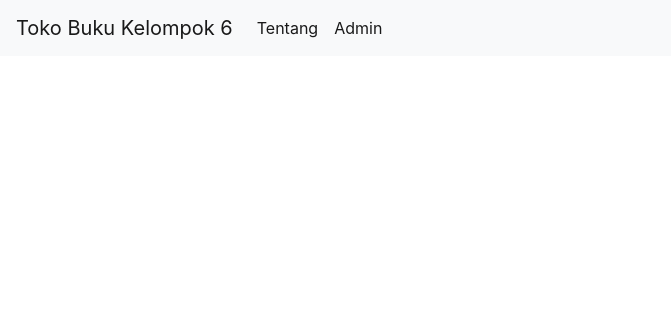
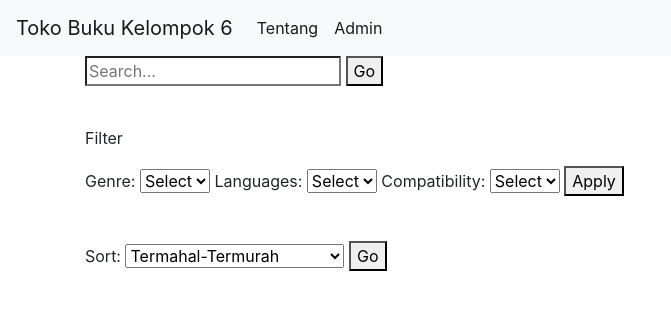
Before and after one commit to TI19nazhiifyahya/web-scrape, a Flask app: page /home/ in a window 1280 px wide. Shown: the top 316 px of the page, without its empty margins (0-671 px from the left). Run offline with Flask 2, Linux system fonts and the light colour scheme; data that the repository does not hold is empty; some libraries are stand-ins or nearby versions.

Commit message:
adding search, unfinished filter, and unfinished sort

```diff
--- a/toko-buku/app.py
+++ b/toko-buku/app.py
@@ -110,10 +110,55 @@ def scrape_gplay_books(url):
 
     return book_info
 
+def genre_list():
+    conn = get_db_connection()
+    cursor = conn.cursor()
+    query = "SELECT genres FROM buku"
+    cursor.execute(query)
+    result = cursor.fetchall()
+    genre_list = ['Select']
+    for entry in result:
+        genres = entry[0].split(' / ')
+        for genre in genres:
+            if genre not in genre_list:
+                genre_list.append(genre)
+    return genre_list
+
+def lang_list():
+    conn = get_db_connection()
+    cursor = conn.cursor()
+    query = "SELECT language FROM buku"
+    cursor.execute(query)
+    result = cursor.fetchall()
+    lang_list = ['Select']
+    for entry in result:
+        langs = entry
+        for lang in langs:
+            if lang not in lang_list:
+                lang_list.append(lang)
+    return lang_list
+
+def comp_list():
+    conn = get_db_connection()
+    cursor = conn.cursor()
+    query = "SELECT compatibility FROM buku"
+    cursor.execute(query)
+    result = cursor.fetchall()
+    comp_list = ['Select']
+    for entry in result:
+        comps = entry[0].split(', ')
+        for comp in comps:
+            if comp not in comp_list:
+                comp_list.append(comp)
+    return comp_list
+
 app = Flask(__name__)
 app.secret_key = 'thisIsSecret'
 
 @app.route('/')
+def one():
+    return redirect(url_for('home'))
+
 @app.route('/home/')
 def home():
     conn = get_db_connection()
@@ -134,7 +179,111 @@ def home():
         }
         datas.append(record)
     conn.close()
-    return render_template('home.html',datas=datas)
+    return render_template('home.html', datas=datas, genre_list = genre_list(), lang_list = lang_list(), comp_list = comp_list())
+
+@app.route('/search/', methods=['POST'])
+def search():
+    if request.method == 'POST':
+        srch_phrase = request.form['search-phrs']
+        conn = get_db_connection()
+        cursor = conn.cursor()
+        query = f"SELECT * FROM buku WHERE title LIKE '%{srch_phrase}%'"
+        cursor.execute(query)
+        result = cursor.fetchall()
+        books = []
+        for entry in result:
+            record = {
+                'id': entry[0],
+                'cover': entry[1],
+                'title': entry[2],
+                'description': entry[3],
+                'author': entry[4],
+                'publisher': entry[5],
+                'price': entry[11],
+                'rating': entry[12]
+            }
+            books.append(record)
+        conn.close()
+        return render_template('home.html', datas = books, genre_list = genre_list(), lang_list = lang_list(), comp_list = comp_list())
+
+@app.route('/filter/', methods=['POST'])
+def filter():
+    if request.method == 'POST':
+        genre = request.form['genre']
+        lang = request.form['lang']
+        comp =  request.form['comp']
+        if genre == 'Select' and lang == 'Select' and comp == 'Select':
+            return redirect(url_for('home'))
+        query = 'SELECT * FROM buku WHERE '
+        if genre != 'Select':
+            query+="genres LIKE '%"+genre+"%'"
+        if lang != 'Select':
+            if genre != 'Select':
+                query+="AND language LIKE '%"+lang+"%'"
+            else:
+                query+="language LIKE '%"+lang+"%'"
+        if comp != 'Select':
+            if genre != 'Select' or lang != 'Select':
+                query+="AND compatibility LIKE '%"+comp+"%'"
+            else:
+                query+="compatibility LIKE '%"+comp+"%'"
+        conn = get_db_connection()
+        cursor = conn.cursor()
+        cursor.execute(query)
+        result = cursor.fetchall()
+        conn.close()
+        books = []
+        for entry in result:
+            record = {
+                'id': entry[0],
+                'cover': entry[1],
+                'title': entry[2],
+                'description': entry[3],
+                'author': entry[4],
+                'publisher': entry[5],
+                'price': entry[11],
+                'rating': entry[12]
+            }
+            books.append(record)
+        return render_template('home.html', datas = books, genre_list = genre_list(), lang_list = lang_list(), comp_list = comp_list())
+
+
+@app.route('/sort/', methods=['POST'])
+def sort():
+    if request.method == 'POST':
+        query = 'SELECT * FROM buku ORDER BY '
+        if request.form['sort-opt'] == 'termahal-termurah':
+            query+='price DESC, title'
+        elif request.form['sort-opt'] == 'termurah-termahal':
+            query+='price ASC, title'
+        elif request.form['sort-opt'] == 'terbaru-terlama':
+            query+='publication_date DESC, title'
+        elif request.form['sort-opt'] == 'terlama-terbaru':
+            query+='publication_date ASC, title'
+        elif request.form['sort-opt'] == 'rating tertinggi-terendah':
+            query+='rating DESC, title'
+        elif request.form['sort-opt'] == 'rating terendah-tertinggi':
+            query+='rating ASC, title'
+
+        conn = get_db_connection()
+        cursor = conn.cursor()
+        cursor.execute(query)
+        result = cursor.fetchall()
+        conn.close()
+        books = []
+        for entry in result:
+            record = {
+                'id': entry[0],
+                'cover': entry[1],
+                'title': entry[2],
+                'description': entry[3],
+                'author': entry[4],
+                'publisher': entry[5],
+                'price': entry[11],
+                'rating': entry[12]
+            }
+            books.append(record)
+        return render_template('home.html', datas = books, genre_list = genre_list(), lang_list = lang_list(), comp_list = comp_list())
 
 @app.route('/detail/<int:buku_id>/')
 def detail(buku_id):
--- a/toko-buku/templates/home.html
+++ b/toko-buku/templates/home.html
@@ -3,13 +3,56 @@
 <h1>{% block title %}Book Catalogue{% endblock %}</h1>
 
 {% block content %}
+<form action="{{ url_for('search') }}" method="POST">
+    <input type="search" name="search-phrs" placeholder="Search...">
+    <button type="submit">Go</button>
+</form>
+<br>
+<p>Filter</p>
+<form action="{{ url_for('filter') }}" method="POST">
+    <label for="genre-f">Genre: </label>
+    <select name="genre" id="genre-f">
+        {% for genre in genre_list %}
+            <option value="{{ genre }}">{{ genre }}</option>
+        {% endfor %}
+    </select>
+
+    <label for="lang-f">Languages: </label>
+    <select name="lang" id="lang-f">
+        {% for lang in lang_list %}
+            <option value="{{ lang }}">{{ lang }}</option>
+        {% endfor %}
+    </select>
+
+    <label for="comp-f">Compatibility: </label>
+    <select name="comp" id="comp-f">
+        {% for comp in comp_list %}
+            <option value="{{ comp }}">{{ comp }}</option>
+        {% endfor %}
+    </select>
+
+    <button type="submit">Apply</button>
+</form>
+<br>
+<form action="{{ url_for('sort') }}" method="POST">
+    <label for="sort">Sort: </label>
+    <select name="sort-opt" id="sort">
+        <option value="termahal-termurah">Termahal-Termurah</option>
+        <option value="termurah-termahal">Termurah-Termahal</option>
+        <option value="terbaru-terlama">Terbaru-Terlama</option>
+        <option value="terlama-terbaru">Terlama-Terbaru</option>
+        <option value="rating tertinggi-terendah">Rating Tertinggi-Terendah</option>
+        <option value="rating terendah-tertinggi">Rating Terendah-Tertinggi</option>
+    </select>
+    <button>Go</button>
+</form>
+
 <div class="row">
     {% for data in datas %}
         <div class="col-lg-3">
             <div aria-hidden="true" style="height: 400px; max-width: 280px;border:1px solid black;margin:10px;padding:10px;">
                 <a href="{{ url_for('detail', buku_id=data['id']) }}"><img aria-hidden="true" style="max-height: 230px; max-width: 160px; height: 230px;" src="{{ data['cover'] }}"></a>
                 <marquee scrollamount="5">{{ data['title'] }}</marquee>
-                <!--<p>Deskripsi : {{ data['description'] }}</p>-->
                 <p>Penulis : {{ data['author'] }}</p>
                 <p>Penerbit : {{ data['publisher'] }}</p>
                 <span>{{ data['rating'] }}</span>
```
